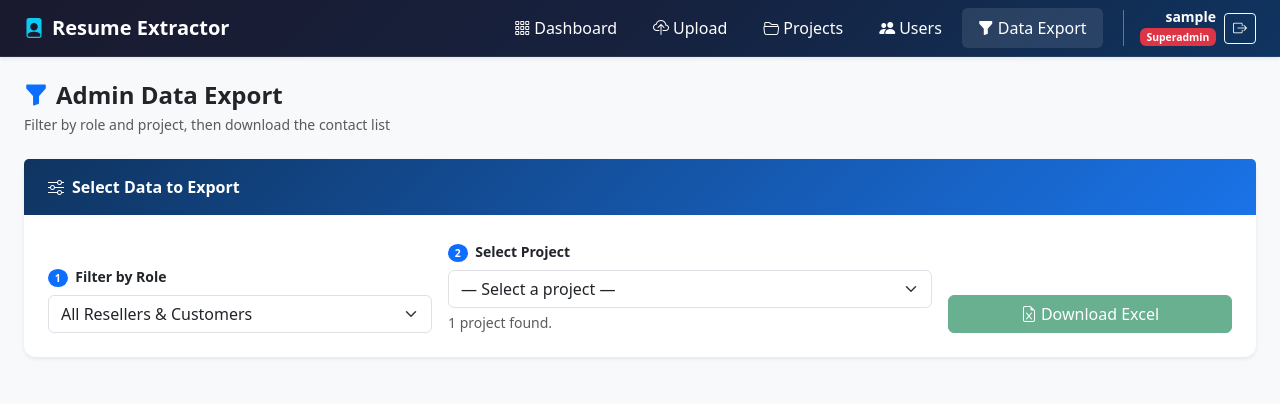
After one commit to sagarsinghalai/resume-extractor, a Flask app: page /admin/data in a window 1280 px wide. The commit adds this page. Shown: the top 404 px of the page. Run offline with Flask 3, Linux system fonts and the light colour scheme; the visitor is signed in with stand-in values (Sample User, id 1); a database or web service that is not in the repository returns one stand-in record (values such as "Sample title"); some libraries are stand-ins or nearby versions.

Commit message:
Add Admin Data Export page with role and project filters
- database.py: get_admin_projects(owner_role=None) — returns all projects belonging to resellers/customers with optional role filter, including owner info and resume/contact counts
- app.py: GET /admin/data renders admin_data.html; GET /api/admin/projects?role= returns filtered project list (superadmin only)
- templates/admin_data.html: two-step filter UI (role dropdown → project dropdown), live contacts table with search/location/job-title/skill filters, Download Excel button
- templates/base.html: added "Data Export" nav link for superadmin alongside Users
- static/js/admin_data.js: cascading dropdowns (role→projects with optgroups), contacts table load from existing project endpoints, filter debounce, Excel export with owner-prefixed filename
- static/css/app.css: table styles for #admin-contacts-table

Co-Authored-By: Claude Sonnet 4.6 <noreply@anthropic.com>

```diff
--- a/app.py
+++ b/app.py
@@ -115,6 +115,20 @@ def project_detail_page(project_id):
 
 
 # ── Superadmin: user management ───────────────────────────────────────────────
+
+@app.route("/admin/data")
+@superadmin_required
+def admin_data():
+    return render_template("admin_data.html")
+
+
+@app.route("/api/admin/projects")
+@superadmin_required
+def api_admin_projects():
+    owner_role = request.args.get("role", "").strip()
+    projects = database.get_admin_projects(owner_role if owner_role else None)
+    return jsonify(projects)
+
 
 @app.route("/admin/users")
 @superadmin_required
--- a/static/css/app.css
+++ b/static/css/app.css
@@ -70,3 +70,22 @@
 /* ── Scrollable table wrapper ───────────────────────────────────── */
 .table-responsive { max-height: 65vh; }
 .table-responsive thead th { position: sticky; top: 0; z-index: 1; }
+
+/* ── Admin data table (same rules as contacts-table) ─────────────── */
+#admin-contacts-table thead th {
+  white-space: nowrap;
+  font-size: 0.8rem;
+  letter-spacing: 0.03em;
+  text-transform: uppercase;
+}
+#admin-contacts-table td {
+  font-size: 0.875rem;
+  max-width: 180px;
+  overflow: hidden;
+  text-overflow: ellipsis;
+  white-space: nowrap;
+}
+#admin-contacts-table td.wrap {
+  white-space: normal;
+  max-width: 220px;
+}
--- /dev/null
+++ b/static/js/admin_data.js
@@ -0,0 +1,296 @@
+/* admin_data.js — superadmin role→project→contacts filter & export */
+
+// ── State ──────────────────────────────────────────────────────────────────
+
+let allContacts  = [];   // raw contacts for the selected project
+let allProjects  = [];   // projects for the selected role
+let selectedPID  = null; // currently selected project id
+
+// ── Helpers ────────────────────────────────────────────────────────────────
+
+function esc(str) {
+  if (str == null) return '';
+  return String(str)
+    .replace(/&/g,'&amp;').replace(/</g,'&lt;')
+    .replace(/>/g,'&gt;').replace(/"/g,'&quot;');
+}
+
+function trunc(str, n) {
+  if (!str) return '—';
+  return str.length > n ? str.slice(0, n) + '…' : str;
+}
+
+function parseSkills(raw) {
+  if (!raw) return [];
+  if (Array.isArray(raw)) return raw;
+  try { return JSON.parse(raw); } catch { return []; }
+}
+
+function roleBadge(role) {
+  if (role === 'superadmin') return '<span class="badge bg-danger ms-1" style="font-size:0.65rem">admin</span>';
+  if (role === 'reseller')   return '<span class="badge bg-warning text-dark ms-1" style="font-size:0.65rem">reseller</span>';
+  return '<span class="badge bg-info text-dark ms-1" style="font-size:0.65rem">customer</span>';
+}
+
+function populateSelect(id, values, placeholder) {
+  const sel = document.getElementById(id);
+  const cur = sel.value;
+  sel.innerHTML = `<option value="">${placeholder}</option>`
+    + values.map(v => `<option value="${esc(v)}"${v === cur ? ' selected' : ''}>${esc(v)}</option>`).join('');
+}
+
+// ── Step 1 — Role filter ───────────────────────────────────────────────────
+
+document.getElementById('role-filter').addEventListener('change', async function () {
+  const role = this.value;
+  const projSel  = document.getElementById('project-filter');
+  const projHint = document.getElementById('project-hint');
+
+  // Reset downstream
+  projSel.innerHTML = '<option value="">Loading projects…</option>';
+  projSel.disabled  = true;
+  hideResults();
+
+  try {
+    const params = role ? `?role=${encodeURIComponent(role)}` : '';
+    const res    = await fetch('/api/admin/projects' + params);
+    allProjects  = await res.json();
+
+    if (!allProjects.length) {
+      projSel.innerHTML = '<option value="">No projects found for this role</option>';
+      projHint.textContent = 'Create projects from the Projects page and upload resumes to them.';
+      return;
+    }
+
+    // Build grouped options: group by owner when "all roles" selected
+    const groupByOwner = !role;
+    let html = '<option value="">— Select a project —</option>';
+
+    if (groupByOwner) {
+      // Group by role then owner
+      const byRole = { reseller: [], customer: [] };
+      allProjects.forEach(p => { (byRole[p.owner_role] || byRole.customer).push(p); });
+
+      ['reseller', 'customer'].forEach(r => {
+        if (!byRole[r].length) return;
+        const label = r === 'reseller' ? 'Resellers' : 'Customers';
+        html += `<optgroup label="── ${label} ──">`;
+        byRole[r].forEach(p => {
+          html += `<option value="${p.id}">${esc(p.owner_username)} › ${esc(p.name)}`
+               +  ` (${p.contact_count} contacts)</option>`;
+        });
+        html += '</optgroup>';
+      });
+    } else {
+      allProjects.forEach(p => {
+        html += `<option value="${p.id}">${esc(p.owner_username)} › ${esc(p.name)}`
+             +  ` (${p.contact_count} contacts)</option>`;
+      });
+    }
+
+    projSel.innerHTML = html;
+    projSel.disabled  = false;
+    projHint.textContent = `${allProjects.length} project${allProjects.length !== 1 ? 's' : ''} found.`;
+  } catch (e) {
+    projSel.innerHTML = '<option value="">Error loading projects</option>';
+    projHint.textContent = 'Could not load projects: ' + e.message;
+  }
+});
+
+// ── Step 2 — Project filter ────────────────────────────────────────────────
+
+document.getElementById('project-filter').addEventListener('change', async function () {
+  const pid = this.value;
+  if (!pid) { hideResults(); return; }
+
+  selectedPID = parseInt(pid, 10);
+  const proj  = allProjects.find(p => p.id === selectedPID);
+
+  showResultsSection(proj);
+  await loadContacts();
+  await loadFilterOptions();
+});
+
+// ── Load contacts ──────────────────────────────────────────────────────────
+
+async function loadContacts() {
+  if (!selectedPID) return;
+
+  const search   = document.getElementById('search-input').value.trim();
+  const location = document.getElementById('filter-location').value;
+  const jobTitle = document.getElementById('filter-job-title').value;
+  const skill    = document.getElementById('filter-skill').value;
+
+  const params = new URLSearchParams();
+  if (search)   params.set('search',    search);
+  if (location) params.set('location',  location);
+  if (jobTitle) params.set('job_title', jobTitle);
+  if (skill)    params.set('skill',     skill);
+
+  document.getElementById('clear-filters-btn')
+    .classList.toggle('d-none', !(search || location || jobTitle || skill));
+
+  try {
+    const res      = await fetch(`/api/projects/${selectedPID}/contacts?` + params.toString());
+    allContacts    = await res.json();
+    renderTable(allContacts);
+  } catch (e) {
+    document.getElementById('contacts-tbody').innerHTML =
+      `<tr><td colspan="11" class="text-center text-danger py-3">Error: ${esc(e.message)}</td></tr>`;
+  }
+}
+
+// ── Load filter options ────────────────────────────────────────────────────
+
+async function loadFilterOptions() {
+  if (!selectedPID) return;
+  try {
+    const res = await fetch(`/api/projects/${selectedPID}/filter-options`);
+    const { locations, job_titles, skills } = await res.json();
+    populateSelect('filter-location',  locations,  'All Locations');
+    populateSelect('filter-job-title', job_titles, 'All Job Titles');
+    populateSelect('filter-skill',     skills,     'All Skills');
+  } catch { /* silently ignore */ }
+}
+
+// ── Render table ───────────────────────────────────────────────────────────
+
+function renderTable(contacts) {
+  const tbody  = document.getElementById('contacts-tbody');
+  const footer = document.getElementById('table-footer');
+
+  document.getElementById('results-meta').textContent =
+    `${contacts.length} contact${contacts.length !== 1 ? 's' : ''}`;
+
+  if (!contacts.length) {
+    tbody.innerHTML = `
+      <tr><td colspan="11" class="text-center py-5 text-muted">
+        <i class="bi bi-inbox fs-3 d-block mb-2"></i>No contacts in this project.
+      </td></tr>`;
+    footer.textContent = '';
+    document.getElementById('export-btn').disabled = true;
+    return;
+  }
+
+  footer.textContent = `Showing ${contacts.length} contact${contacts.length !== 1 ? 's' : ''}`;
+  document.getElementById('export-btn').disabled = false;
+
+  tbody.innerHTML = contacts.map((c, i) => {
+    const skills = parseSkills(c.skills);
+    const skillHtml = skills.length
+      ? skills.slice(0, 4).map(s => `<span class="skill-badge me-1">${esc(s)}</span>`).join('')
+        + (skills.length > 4 ? `<span class="skill-badge bg-secondary text-white border-0">+${skills.length - 4}</span>` : '')
+      : '<span class="text-muted">—</span>';
+
+    const linkedinBtn = c.linkedin
+      ? `<a href="${esc(c.linkedin)}" target="_blank"
+            class="btn btn-sm btn-outline-primary py-0 px-2" title="${esc(c.linkedin)}">
+           <i class="bi bi-linkedin"></i></a>`
+      : '';
+    const pdfBtn = c.resume_id
+      ? `<a href="/uploads/${c.resume_id}" target="_blank"
+            class="btn btn-sm btn-outline-secondary py-0 px-2" title="View PDF">
+           <i class="bi bi-file-pdf"></i></a>`
+      : '';
+    const emailHtml = c.email
+      ? `<a href="mailto:${esc(c.email)}" class="text-decoration-none">${esc(c.email)}</a>`
+      : '—';
+
+    const uploaderHtml = c.uploaded_by_username
+      ? esc(c.uploaded_by_username) + roleBadge(c.uploaded_by_role)
+      : '—';
+
+    return `<tr>
+      <td class="ps-3 text-muted small">${i + 1}</td>
+      <td class="fw-semibold">${esc(c.name) || '—'}</td>
+      <td>${emailHtml}</td>
+      <td>${esc(c.phone) || '—'}</td>
+      <td>${esc(c.location) || '—'}</td>
+      <td>${esc(c.job_title) || '—'}</td>
+      <td>${esc(c.company) || '—'}</td>
+      <td class="wrap">${skillHtml}</td>
+      <td><div class="d-flex gap-1">${linkedinBtn}${pdfBtn}</div></td>
+      <td class="small">${uploaderHtml}</td>
+      <td class="text-muted small" title="${esc(c.original_filename)}">${trunc(c.original_filename, 22)}</td>
+    </tr>`;
+  }).join('');
+}
+
+// ── Export ─────────────────────────────────────────────────────────────────
+
+document.getElementById('export-btn').addEventListener('click', async () => {
+  if (!selectedPID) return;
+  const btn = document.getElementById('export-btn');
+  btn.disabled = true;
+  btn.innerHTML = '<span class="spinner-border spinner-border-sm me-1"></span>Exporting…';
+  try {
+    const res = await fetch(`/api/projects/${selectedPID}/export`);
+    if (!res.ok) { alert((await res.json()).error || 'Export failed'); return; }
+    const blob = await res.blob();
+    const url  = URL.createObjectURL(blob);
+    const a    = document.createElement('a');
+    a.href = url;
+    const proj = allProjects.find(p => p.id === selectedPID);
+    a.download = proj ? `${proj.owner_username}_${proj.name}_contacts.xlsx` : `project_${selectedPID}_contacts.xlsx`;
+    a.click();
+    URL.revokeObjectURL(url);
+  } catch (e) {
+    alert('Export error: ' + e.message);
+  } finally {
+    btn.disabled = false;
+    btn.innerHTML = '<i class="bi bi-file-earmark-excel me-1"></i>Download Excel';
+  }
+});
+
+// ── Search & Filters ───────────────────────────────────────────────────────
+
+let searchDebounce;
+document.getElementById('search-input').addEventListener('input', () => {
+  clearTimeout(searchDebounce);
+  searchDebounce = setTimeout(loadContacts, 300);
+});
+
+['filter-location', 'filter-job-title', 'filter-skill'].forEach(id =>
+  document.getElementById(id).addEventListener('change', loadContacts)
+);
+
+document.getElementById('clear-filters-btn').addEventListener('click', () => {
+  document.getElementById('search-input').value     = '';
+  document.getElementById('filter-location').value  = '';
+  document.getElementById('filter-job-title').value = '';
+  document.getElementById('filter-skill').value     = '';
+  loadContacts();
+});
+
+// ── UI helpers ─────────────────────────────────────────────────────────────
+
+function showResultsSection(proj) {
+  document.getElementById('results-section').classList.remove('d-none');
+  document.getElementById('export-btn').disabled = false;
+
+  const ownerBadge = proj
+    ? `<span class="badge ms-2 ${proj.owner_role === 'reseller' ? 'bg-warning text-dark' : 'bg-info text-dark'}"
+             style="font-size:0.7rem">${esc(proj.owner_role)}</span>`
+    : '';
+  document.getElementById('results-title').innerHTML = proj
+    ? `<i class="bi bi-folder-fill text-warning me-2"></i>${esc(proj.name)}
+       <span class="text-muted fw-normal fs-6 ms-2">by ${esc(proj.owner_username)}${ownerBadge}</span>`
+    : '';
+
+  // Reset filters
+  document.getElementById('search-input').value     = '';
+  document.getElementById('filter-location').value  = '';
+  document.getElementById('filter-job-title').value = '';
+  document.getElementById('filter-skill').value     = '';
+  document.getElementById('clear-filters-btn').classList.add('d-none');
+  document.getElementById('table-footer').textContent = '';
+}
+
+function hideResults() {
+  selectedPID = null;
+  document.getElementById('results-section').classList.add('d-none');
+  document.getElementById('export-btn').disabled = true;
+}
+
+// ── Init: trigger role dropdown to load all projects on page load ───────────
+document.getElementById('role-filter').dispatchEvent(new Event('change'));
--- /dev/null
+++ b/templates/admin_data.html
@@ -0,0 +1,122 @@
+{% extends "base.html" %}
+{% block title %}Data Export — Resume Extractor{% endblock %}
+
+{% block content %}
+
+<!-- Page Header -->
+<div class="d-flex align-items-center mb-4 flex-wrap gap-2">
+  <div>
+    <h4 class="fw-bold mb-0">
+      <i class="bi bi-funnel-fill me-2 text-primary"></i>Admin Data Export
+    </h4>
+    <div class="text-muted small mt-1">Filter by role and project, then download the contact list</div>
+  </div>
+</div>
+
+<!-- Filter Card -->
+<div class="card border-0 shadow-sm mb-4">
+  <div class="card-header border-0 py-3 px-4 fw-semibold text-white"
+       style="background: linear-gradient(135deg,#0f3460,#1a73e8)">
+    <i class="bi bi-sliders me-2"></i>Select Data to Export
+  </div>
+  <div class="card-body p-4">
+    <div class="row g-3 align-items-end">
+
+      <!-- Step 1: Role -->
+      <div class="col-12 col-md-4">
+        <label class="form-label fw-semibold small">
+          <span class="badge bg-primary rounded-circle me-1">1</span>
+          Filter by Role
+        </label>
+        <select id="role-filter" class="form-select">
+          <option value="">All Resellers &amp; Customers</option>
+          <option value="reseller">Resellers only</option>
+          <option value="customer">Customers only</option>
+        </select>
+      </div>
+
+      <!-- Step 2: Project -->
+      <div class="col-12 col-md-5">
+        <label class="form-label fw-semibold small">
+          <span class="badge bg-primary rounded-circle me-1">2</span>
+          Select Project
+        </label>
+        <select id="project-filter" class="form-select" disabled>
+          <option value="">— Choose a role first —</option>
+        </select>
+        <div class="form-text" id="project-hint"></div>
+      </div>
+
+      <!-- Export Button -->
+      <div class="col-12 col-md-3">
+        <button id="export-btn" class="btn btn-success w-100" disabled>
+          <i class="bi bi-file-earmark-excel me-1"></i>Download Excel
+        </button>
+      </div>
+
+    </div>
+  </div>
+</div>
+
+<!-- Results Section (hidden until project selected) -->
+<div id="results-section" class="d-none">
+
+  <!-- Result Header -->
+  <div class="d-flex align-items-center mb-3 flex-wrap gap-2">
+    <div id="results-title" class="fw-semibold fs-5"></div>
+    <div id="results-meta" class="ms-auto text-muted small"></div>
+  </div>
+
+  <!-- Search + Filters -->
+  <div class="d-flex flex-wrap gap-2 mb-2 align-items-center">
+    <div class="input-group flex-grow-1" style="max-width:360px">
+      <span class="input-group-text bg-white"><i class="bi bi-search text-muted"></i></span>
+      <input type="text" id="search-input" class="form-control border-start-0"
+             placeholder="Search name, email, company...">
+    </div>
+    <select id="filter-location"  class="form-select form-select-sm w-auto"><option value="">All Locations</option></select>
+    <select id="filter-job-title" class="form-select form-select-sm w-auto"><option value="">All Job Titles</option></select>
+    <select id="filter-skill"     class="form-select form-select-sm w-auto"><option value="">All Skills</option></select>
+    <button id="clear-filters-btn" class="btn btn-sm btn-outline-secondary d-none">
+      <i class="bi bi-x-circle me-1"></i>Clear
+    </button>
+  </div>
+
+  <!-- Contacts Table -->
+  <div class="card border-0 shadow-sm">
+    <div class="card-body p-0">
+      <div class="table-responsive">
+        <table class="table table-hover align-middle mb-0" id="admin-contacts-table">
+          <thead>
+            <tr class="table-dark">
+              <th class="ps-3">#</th>
+              <th>Name</th>
+              <th>Email</th>
+              <th>Phone</th>
+              <th>Location</th>
+              <th>Job Title</th>
+              <th>Company</th>
+              <th>Skills</th>
+              <th>Links</th>
+              <th>Uploaded By</th>
+              <th>Source File</th>
+            </tr>
+          </thead>
+          <tbody id="contacts-tbody">
+            <tr><td colspan="11" class="text-center text-muted py-4">
+              Select a project above to view contacts.
+            </td></tr>
+          </tbody>
+        </table>
+      </div>
+    </div>
+    <div class="card-footer text-muted small" id="table-footer"></div>
+  </div>
+
+</div><!-- /results-section -->
+
+{% endblock %}
+
+{% block scripts %}
+<script src="/static/js/admin_data.js"></script>
+{% endblock %}
--- a/templates/base.html
+++ b/templates/base.html
@@ -33,9 +33,14 @@
         </a>
         {% if session.role == 'superadmin' %}
           <a class="nav-link text-white px-3 py-2 rounded
-                    {% if '/admin' in request.path %}bg-white bg-opacity-10{% endif %}"
+                    {% if request.path == '/admin/users' %}bg-white bg-opacity-10{% endif %}"
              href="/admin/users">
             <i class="bi bi-people-fill me-1"></i>Users
+          </a>
+          <a class="nav-link text-white px-3 py-2 rounded
+                    {% if request.path == '/admin/data' %}bg-white bg-opacity-10{% endif %}"
+             href="/admin/data">
+            <i class="bi bi-funnel-fill me-1"></i>Data Export
           </a>
         {% endif %}
 
```
Also changed, not shown: database.py (+52 -0 lines).
